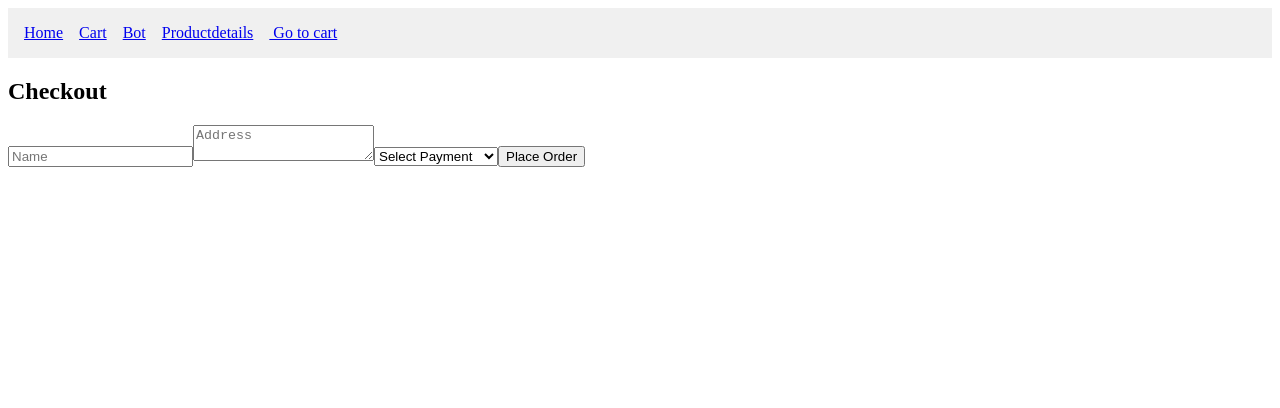
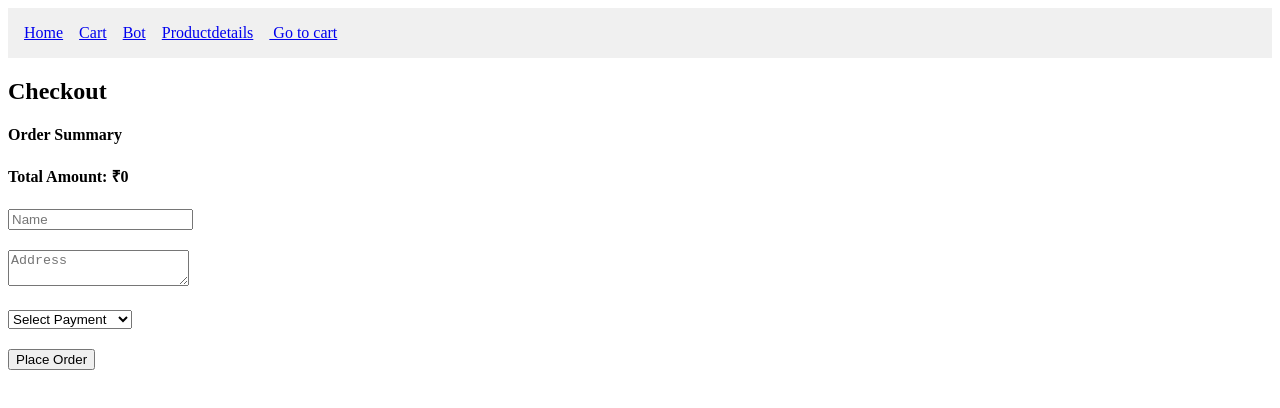
Before and after one commit to PRACHIP5202/Shoping, a React (Vite) app in the folder e-comm/: page /checkout in a window 1280 px wide. Shown: the top 408 px of the page. Built offline with nearby package versions, Linux system fonts and the light colour scheme.

Commit message:
Added order summer and color stamp to quantity in checkout page

```diff
--- a/e-comm/src/pages/CheckoutPage.jsx
+++ b/e-comm/src/pages/CheckoutPage.jsx
@@ -13,10 +13,40 @@ const CheckoutPage = () => {
     navigate("/success");
   };
 
+
+  const totalAmount = cartItems.reduce((acc, item) => acc + item.price * item.quantity, 0);
+
   return (
     <form onSubmit={handleSubmit}>
       <h2>Checkout</h2>
 
+      <div style={{ marginBottom: "20px" }}>
+        <h4>Order Summary</h4>
+        <ul style={{ listStyleType: "none", padding: 0 }}>
+          {cartItems.map((item, index) => (
+            <li key={index} style={{ marginBottom: "10px" }}>
+              <img src={item.image} alt={item.title} style={{ width: "40px", height: "40px", marginRight: "10px" }} />
+              <span>{item.title}</span> -
+              <span style={{
+                backgroundColor: "#ec2261",
+                color: "white",
+                borderRadius: "12px",
+                padding: "2px 8px",
+                marginLeft: "10px",
+                fontSize: "12px"
+              }}>
+                {item.quantity}
+                < /span>
+
+                 x ₹{item.price}
+            </li>
+          ))}
+        </ul>
+        <h4>Total Amount: ₹{totalAmount}</h4>
+      </div>
+
+
+      <div style={{ marginBottom: "20px" }} >
         <input
           type="text"
           placeholder="Name"
@@ -24,14 +54,16 @@ const CheckoutPage = () => {
           onChange={(e) => setFormData({ ...formData, name: e.target.value })}
           required
         />
-
+      </div>
+      <div style={{ marginBottom: "20px" }}>
         <textarea
         placeholder="Address"
         value={formData.address}
         onChange={(e) => setFormData({ ...formData, address: e.target.value })}
         required
       />
-
+      </div>
+      <div style={{ marginBottom: "20px" }}>
         <select
         value={formData.payment}
         onChange={(e) => setFormData({ ...formData, payment: e.target.value })}
@@ -40,9 +72,12 @@ const CheckoutPage = () => {
         <option value="">Select Payment</option>
         <option value="card">Card</option>
         <option value="cash">Cash on Delivery</option>
+        <option value="upi">UPI</option>
       </select>
-
+      </div>
+      <div style={{ marginBottom: "20px" }}>
         <button type="submit">Place Order</button>
+      </div>
     </form>
   );
 };
```
Lines whose indentation alone changed are shown as unchanged.
